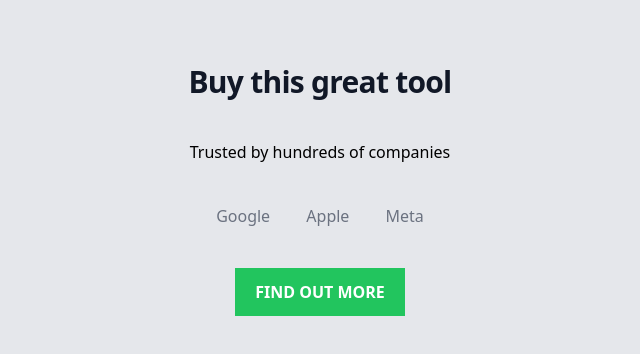
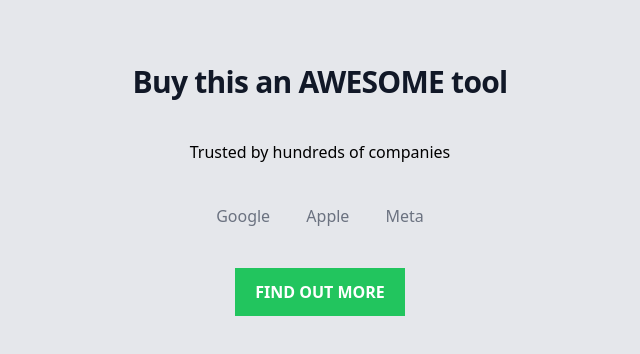
Before and after one commit to jgarciallamas/Test-Landing, a plain HTML site: page index.html in a window 1280 px wide. Shown: the whole page, without its empty margins (320-960 px from the left). Drawn offline with nearby package versions, Linux system fonts and the light colour scheme.

Commit message:
h1 title change

```diff
--- a/index.html
+++ b/index.html
@@ -7,7 +7,7 @@
       <h1
         class="text-center text-3xl mb-10 font-extrabold tracking-tight text-gray-900"
       >
-        Buy this great tool
+        Buy this an AWESOME tool
       </h1>
       <p class="text-center">Trusted by hundreds of companies</p>
       <ul class="text-center pt-10">
```
